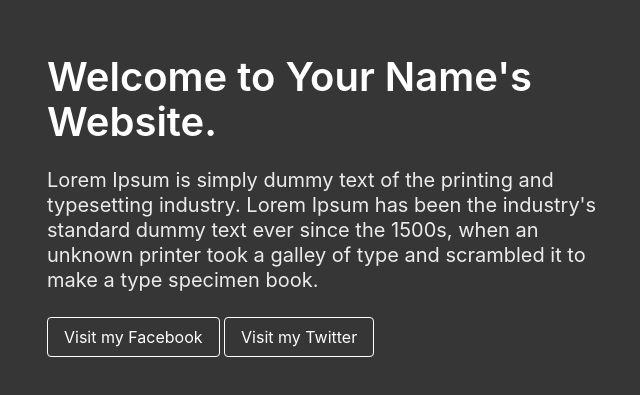
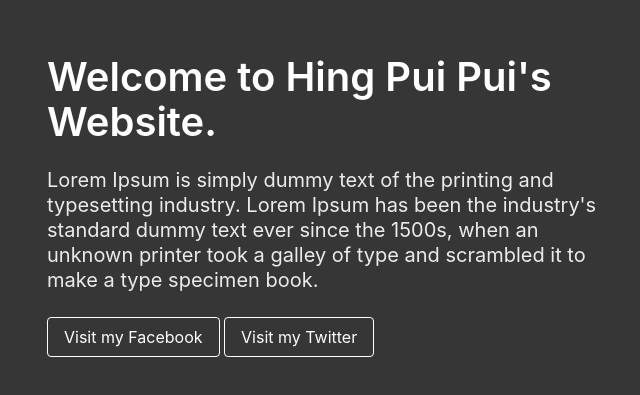
Before and after one commit to puipui2357/hingpuipui.github.io, a plain HTML site: page index.html in a window 1280 px wide. Shown: the part 195-590 px from the top of the page, without its empty margins (311-951 px from the left). Drawn offline with nearby package versions, Linux system fonts and the light colour scheme.

Commit message:
Update index.html

```diff
--- a/index.html
+++ b/index.html
@@ -13,7 +13,7 @@
             <div class="columns is-vcentered is-centered">
                 <div class="column is-6">
                     <div class="block">
-                        <h1 class="title is-2">Welcome to Your Name's Website.</h1>
+                        <h1 class="title is-2">Welcome to Hing Pui Pui's Website.</h1>
                     </div>
                     <div class="block">
                         <h2 class="subtitle">Lorem Ipsum is simply dummy text of the printing and typesetting industry. Lorem Ipsum has been the industry's standard dummy text ever since the 1500s, when an unknown printer took a galley of type and scrambled it to make a type specimen book.<br>
```
